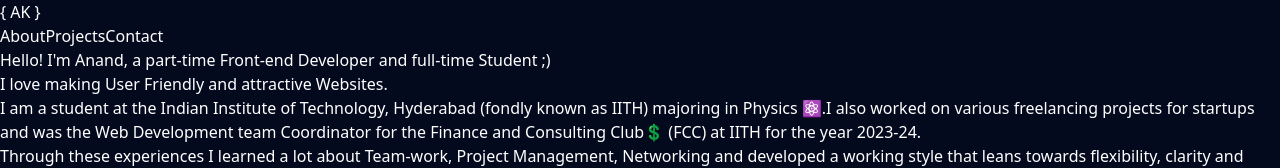
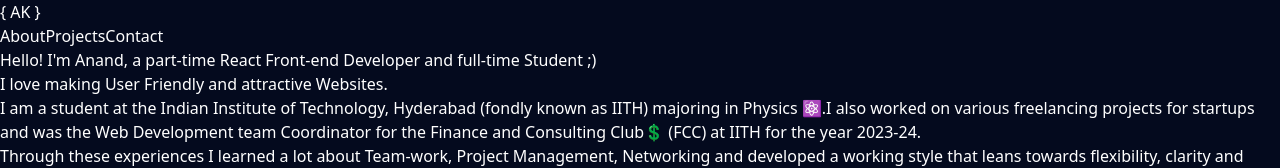
Before and after one commit to anandk3012/Portfolio, a React (Vite) app: page / in a window 1280 px wide. Shown: the top 168 px of the page. Built offline with nearby package versions, Linux system fonts and the light colour scheme.

Commit message:
minor changes

```diff
--- a/src/assets/components/about-page/Landing.jsx
+++ b/src/assets/components/about-page/Landing.jsx
@@ -3,10 +3,10 @@ import me2 from '../../images/me2.png'
 
 const Landing = () => {
   return (
-    <div className='w-10/12 h-auto mx-auto mt-8 flex border-blue-900 rounded-xl bg-white'>
+    <div className='w-10/12 h-auto mx-auto mt-8 flex border-blue-900 rounded-xl bg-white scroll-smooth'>
         <div className="text w-2/3  p-6">
             <div className="heading p-3">
-                <p className='text-4xl text-cyan-950 font-bold'>Hello! I'm Anand, a part-time Front-end Developer and full-time Student ;)</p>
+                <p className='text-4xl text-cyan-950 font-bold'>Hello! I'm Anand, a part-time React Front-end Developer and full-time Student ;)</p>
             </div>
 
             <div className="content p-3 text-lg font-normal text-black text-wrap">
@@ -14,7 +14,7 @@ const Landing = () => {
                 <p className='p-2'>I am a student at the Indian Institute of Technology, Hyderabad (fondly known as IITH) majoring in Physics ⚛.I also worked on various freelancing projects for startups and was the Web Development team Coordinator for the Finance and Consulting Club💲 (FCC) at IITH for the year 2023-24.
                 </p>
                 <p className='p-2'>Through these experiences I learned a lot about Team-work, Project Management, Networking and developed a working style that leans towards flexibility, clarity and collaboration</p>
-                <p>I'm currently looking for an Software Developer Internship. If you're willing to give me an opportunity, do check out my Github and Linkedin pages below ⬇</p>
+                <p className='p-2'>I'm currently looking for an Software Developer Internship. If you're willing to give me an opportunity, do check out my Github and Linkedin pages below ⬇</p>
             </div>
 
             <div className="buttons w-full mt-4 p-3 flex">
```
Also changed, not shown: 2 other files (tests, documents, lock files or other folders).
